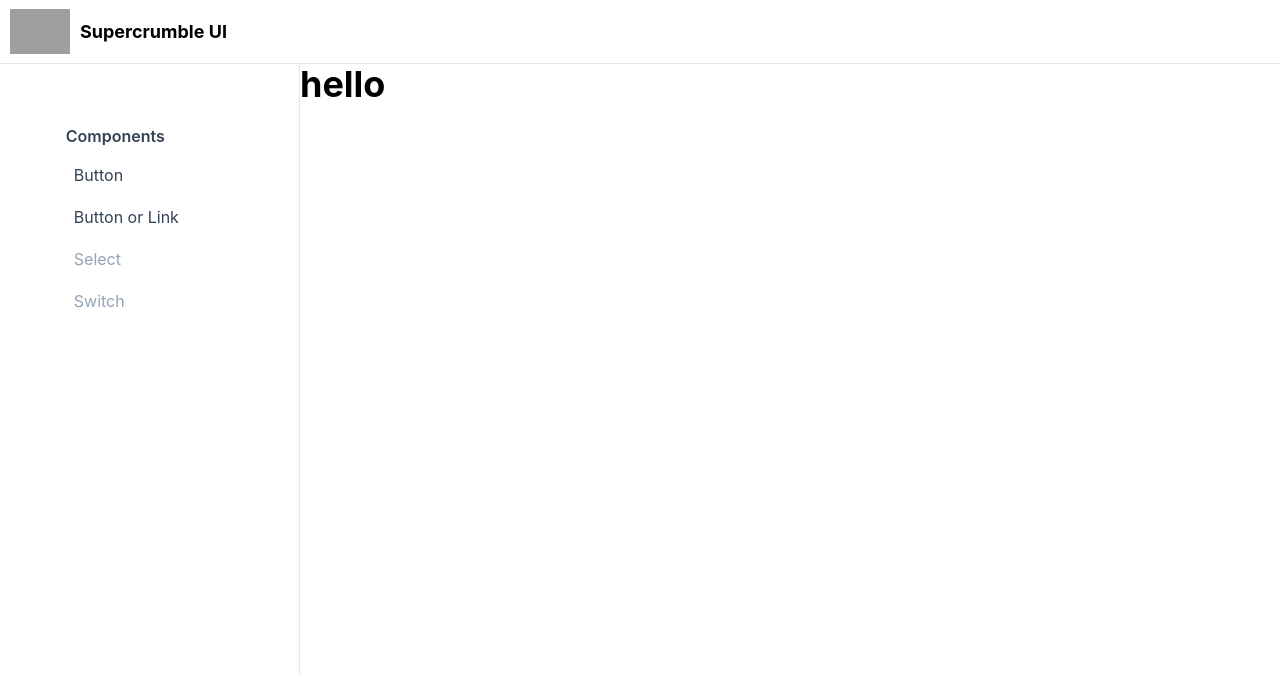
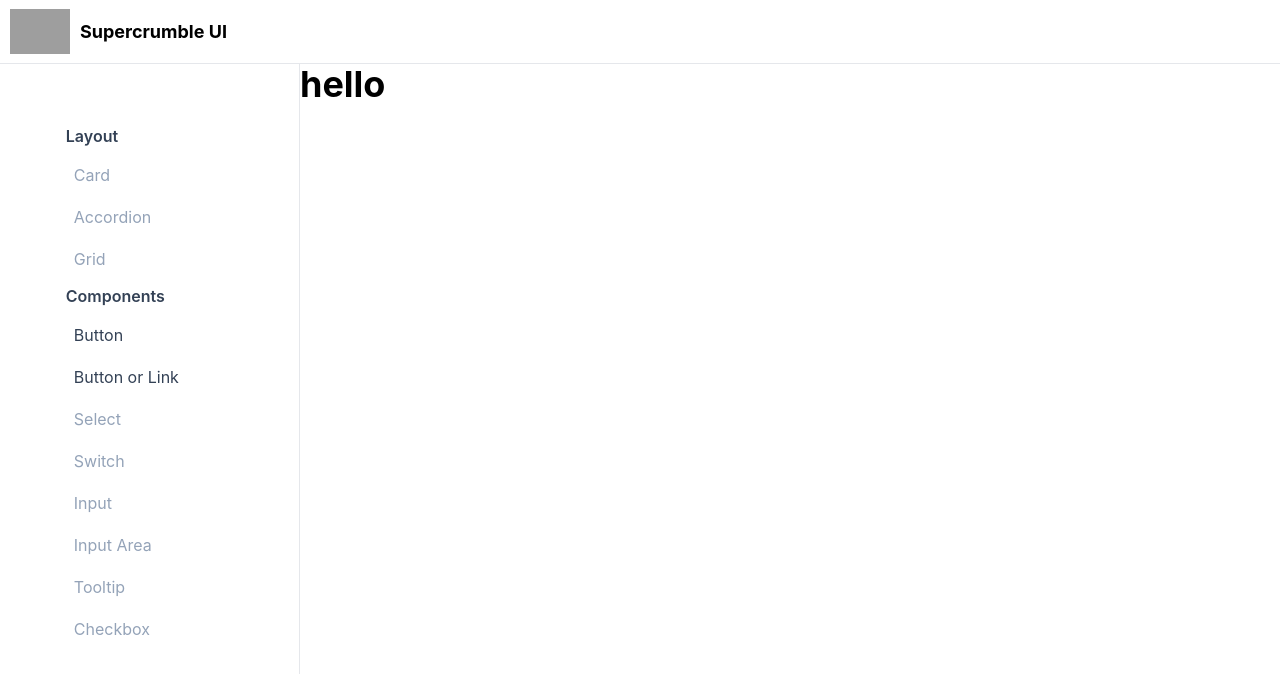
Before and after one commit to elijahnikov/ui, a Next.js app: page / in a window 1280 px wide. Shown: the top 674 px of the page. Built offline with nearby package versions, Linux system fonts and the light colour scheme; grey boxes are pictures that could not be loaded; a web font is replaced by a local one.

Commit message:
adding layout section to components bar

```diff
--- a/src/maps/componentMap.ts
+++ b/src/maps/componentMap.ts
@@ -13,6 +13,33 @@ export type ComponentType = {
 };
 
 export const componentMap: ComponentSectionMapType[] = [
+	{
+		id: 2,
+		title: "Layout",
+		components: [
+			{
+				id: 1,
+				title: "Card",
+				value: "card",
+				href: "/card",
+				disabled: true,
+			},
+			{
+				id: 2,
+				title: "Accordion",
+				value: "accordion",
+				href: "/accordion",
+				disabled: true,
+			},
+			{
+				id: 3,
+				title: "Grid",
+				value: "grid",
+				href: "/grid",
+				disabled: true,
+			},
+		],
+	},
 	{
 		id: 1,
 		title: "Components",
@@ -43,6 +70,35 @@ export const componentMap: ComponentSectionMapType[] = [
 				href: "/switch",
 				disabled: true,
 			},
+			{
+				id: 5,
+				title: "Input",
+				value: "input",
+				href: "/input",
+				disabled: true,
+			},
+			{
+				id: 6,
+				title: "Input Area",
+				value: "inputArea",
+				href: "/inputArea",
+				disabled: true,
+			},
+
+			{
+				id: 9,
+				title: "Tooltip",
+				value: "tooltip",
+				href: "/tooltip",
+				disabled: true,
+			},
+			{
+				id: 10,
+				title: "Checkbox",
+				value: "checkbox",
+				href: "/checkbox",
+				disabled: true,
+			},
 		],
 	},
 ];
```
